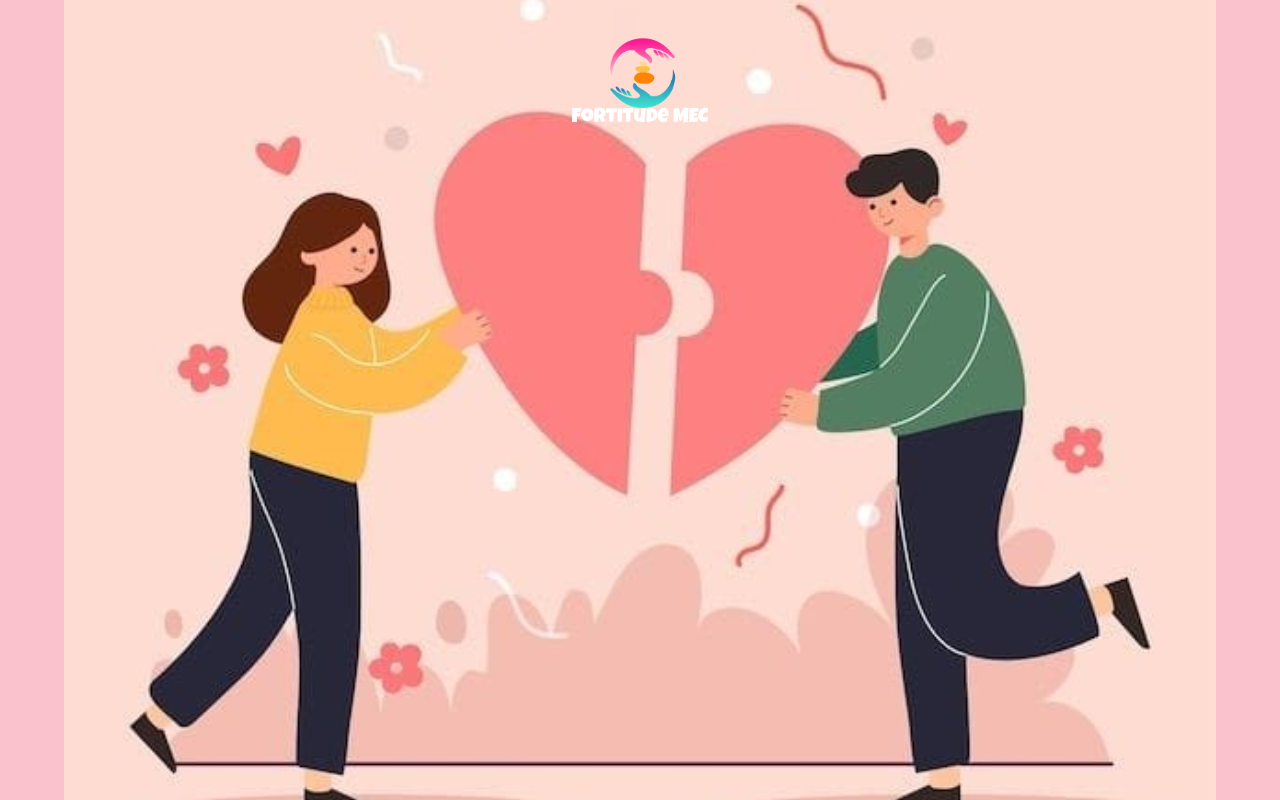
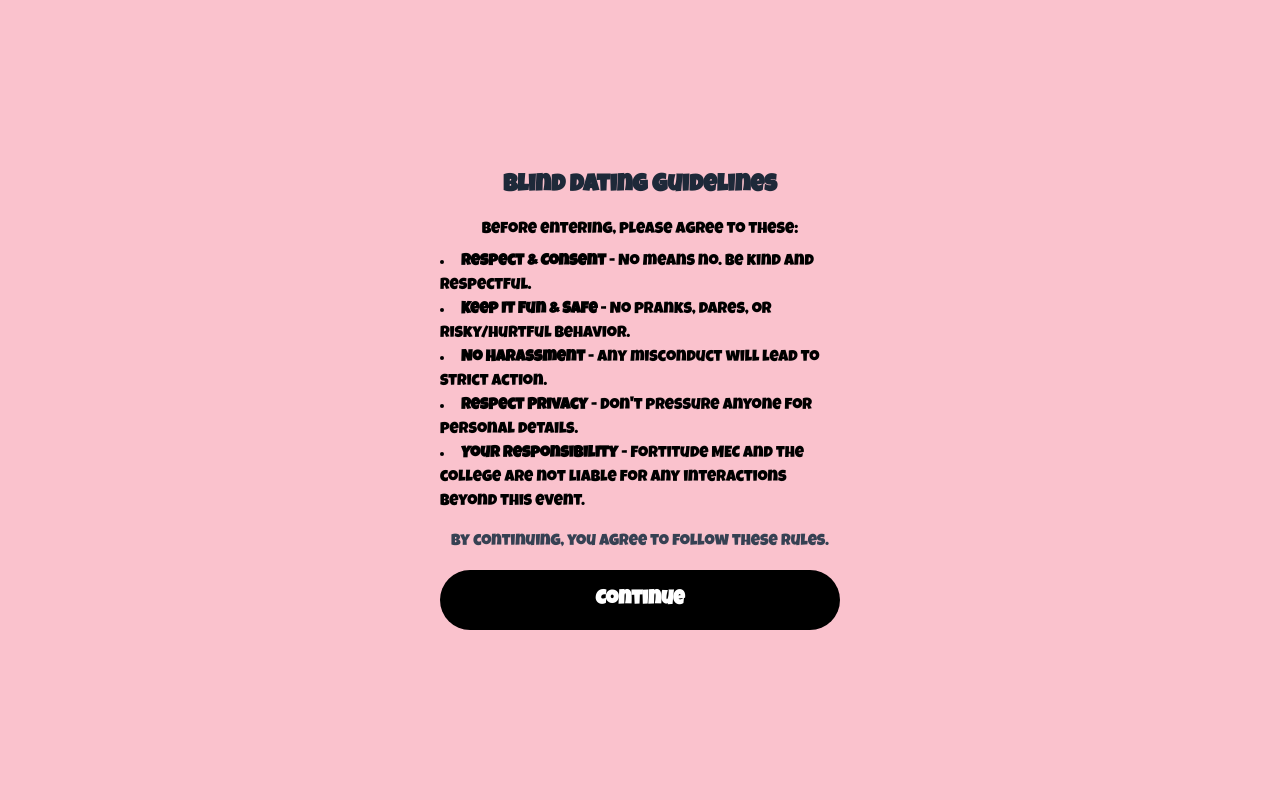
Before and after one commit to RohitAnish1/mec_cupid, a React (Vite) app in the folder registration-client/: page / in a window 1280 px wide. Built offline with nearby package versions, Linux system fonts and the light colour scheme; no server answers.

Commit message:
add guidelines

```diff
--- a/registration-client/src/App.jsx
+++ b/registration-client/src/App.jsx
@@ -5,10 +5,11 @@ import CompatibilityQuestions from "./components/CompatibilityQuestions";
 import ConfirmationPage from "./components/ConfirmationPage";
 import { supabase } from "../supabase"; // Ensure correct import
 import PreferenceQuestions from "./components/PreferenceQuestions";
+import Guidelines from "./components/Guidelines";
 
 export default function App() {
   const [user, setUser] = useState(null);
-  const [step, setStep] = useState("login"); // Default step
+  const [step, setStep] = useState("guidelines"); // Default step
   const [firstName, setFirstName] = useState(""); // Store first name
   const [lastName, setLastName] = useState(""); // Store last name
   const [number, setNumber] = useState(""); // Store number
@@ -16,6 +17,7 @@ export default function App() {
   const [interests, setInterests] = useState([]); // Store interests
 
   useEffect(() => {
+    if (step !== "guidelines") {
       const checkUser = async () => {
         const { data, error } = await supabase.auth.getUser();
 
@@ -42,6 +44,7 @@ export default function App() {
       return () => {
         authListener.subscription.unsubscribe();
       };
+    }
   }, []);
 
   const handlePreferenceSubmit = async (finalPreferences) => {
@@ -89,6 +92,7 @@ export default function App() {
 
   return (
     <div className="bg-[#FAC2CD] font-luckiest">
+      {step === "guidelines" && <Guidelines onContinue={() => setStep("login")} />}
       {step === "login" && <Login onLogin={() => setStep("name")} />}
       {step === "name" && (
         <NameForm onSubmit={(fname, lname, number) => {
--- /dev/null
+++ b/registration-client/src/components/Guidelines.jsx
@@ -0,0 +1,26 @@
+import React from "react";
+
+export default function Guidelines({ onContinue }) {
+    return (
+        <div className="flex flex-col items-center justify-center min-h-screen p-6">
+            <div className="p-6 rounded-lg max-w-md text-center">
+                <h2 className="text-2xl font-bold text-gray-800 mb-4">Blind Dating Guidelines</h2>
+                <p className="mb-2">Before entering, please agree to these:</p>
+                <ul className="text-left list-disc list-inside mb-4">
+                    <li><strong>Respect & Consent</strong> - No means no. Be kind and respectful.</li>
+                    <li><strong>Keep It Fun & Safe</strong> - No pranks, dares, or risky/hurtful behavior.</li>
+                    <li><strong>No Harassment</strong> - Any misconduct will lead to strict action.</li>
+                    <li><strong>Respect Privacy</strong> - Don't pressure anyone for personal details.</li>
+                    <li><strong>Your Responsibility</strong> - Fortitude MEC and the college are not liable for any interactions beyond this event.</li>
+                </ul>
+                <p className="text-gray-700 mb-4">By continuing, you agree to follow these rules.</p>
+                <button
+                    onClick={onContinue}
+                    className="w-full bg-black text-white font-black text-xl px-2 py-4 rounded-full hover:opacity-90 transition"
+                >
+                    Continue
+                </button>
+            </div>
+        </div>
+    );
+}
```
Lines whose indentation alone changed are shown as unchanged.
